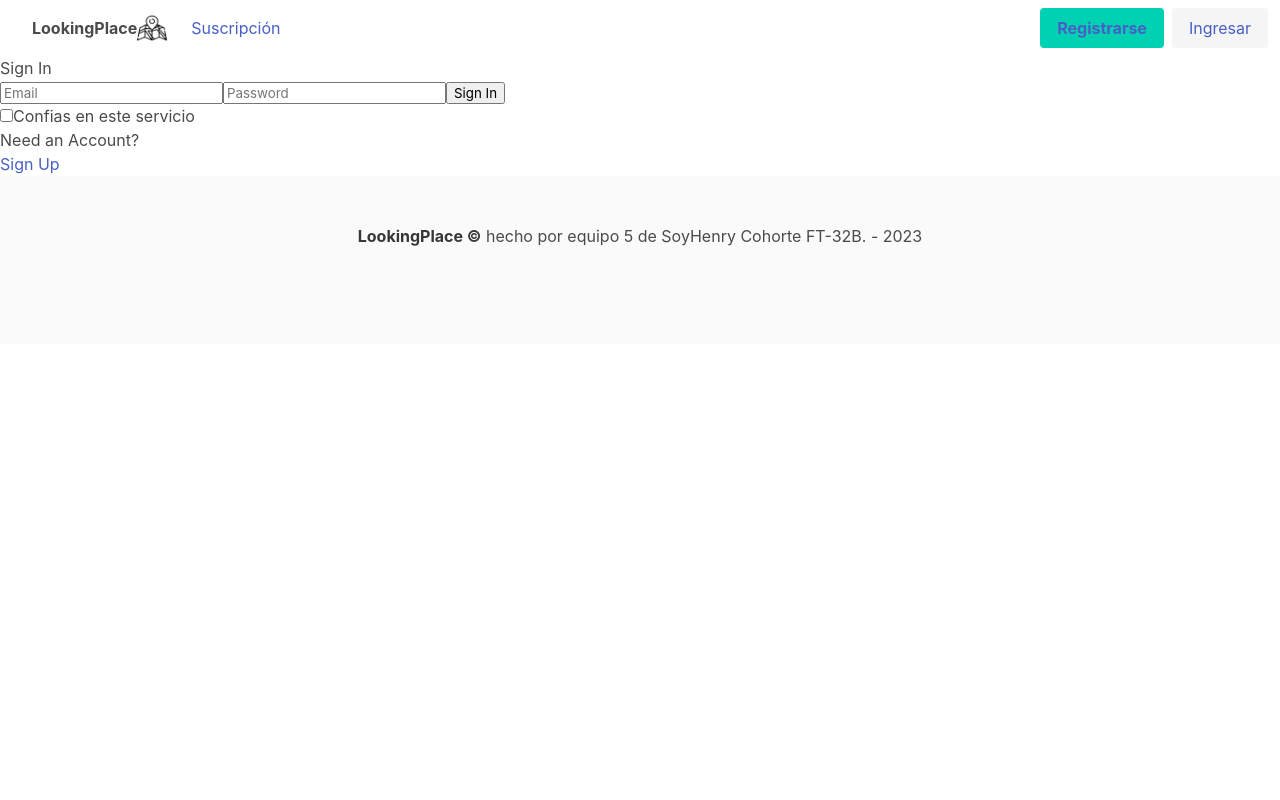
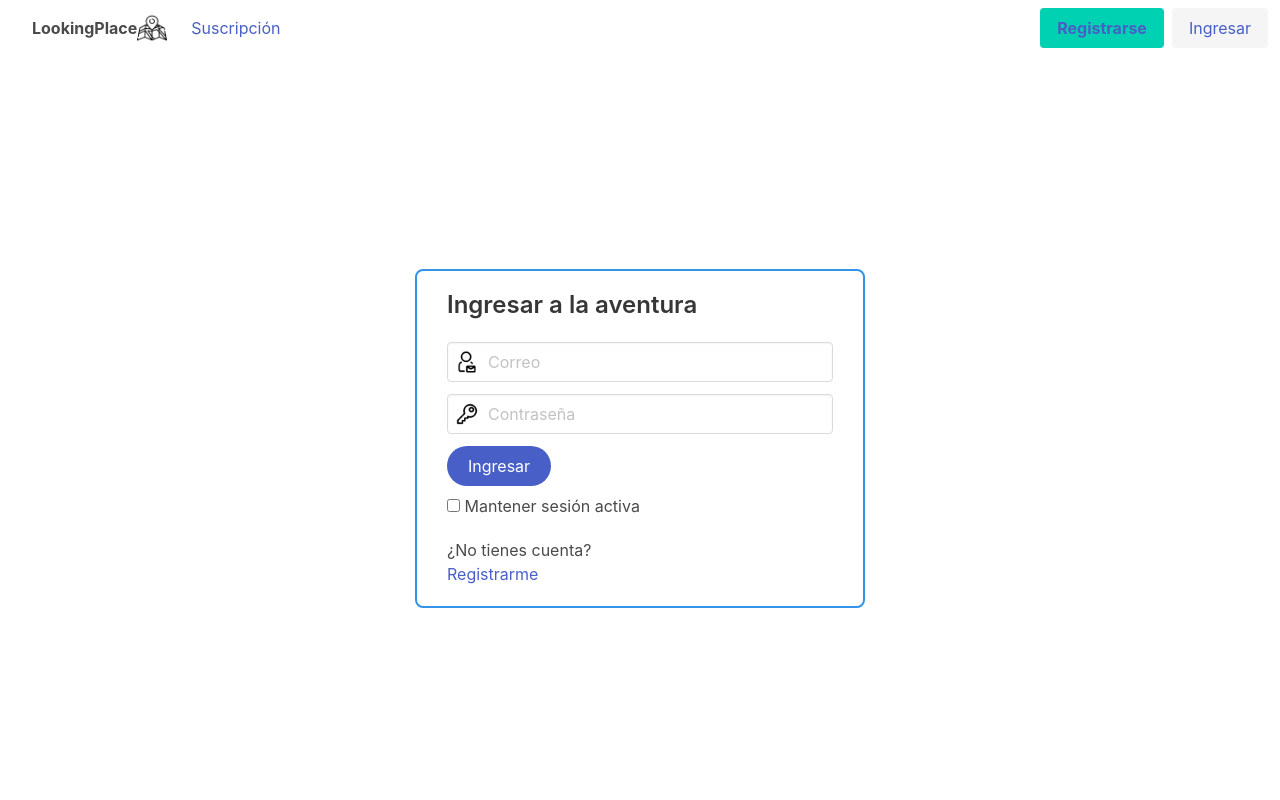
Before and after one commit to felduque/lookingplace, a React (Vite) app in the folder client/: page /login in a window 1280 px wide. Shown: the top 800 px of the page. Built offline with nearby package versions, Linux system fonts and the light colour scheme.

Commit message:
Estilos en login, register y cambios de class por className

```diff
--- /dev/null
+++ b/client/src/components/Acceso/Sign In/Login.css
@@ -0,0 +1,30 @@
+.container-login {
+    display: flex;
+    justify-content: center;
+    align-items: center;
+    height: 100vh; /* para ocupar toda la altura de la pantalla */
+    width: 100vw;
+  }
+.icon-login {
+    width: 60%;
+    height: 60%;
+    margin-left: 8px;
+    margin-top: 5px;
+}
+.error-messg-server {
+    color: rgb(202, 27, 27);
+}
+.form-container-login {
+    width: 450px;
+    margin-top: 15px;
+    margin-bottom: 50px;
+    border: solid 2px rgb(50, 147, 232);
+    border-radius: 8px;
+    padding: 20px 30px;
+}
+.activated-session {
+    margin-top: 8px;
+}
+.new-account {
+    margin-top: 20px;
+}
--- a/client/src/components/Acceso/Sign In/Login.jsx
+++ b/client/src/components/Acceso/Sign In/Login.jsx
@@ -2,6 +2,9 @@ import React, { useEffect, useState } from "react";
 import { Link, useNavigate, useLocation } from "react-router-dom";
 import useAuth from "../../ProtectRoute/useAuth";
 import axios from "axios";
+import usermailIcon from '../../../assets/usermail-login.png';
+import userPasswordIcon from '../../../assets/key-login.png';
+import "./Login.css";
 
 //const LOGIN_URL = "/client/login";
 
@@ -43,13 +46,13 @@ export default function Login() {
       navigate(from, { replace: true });
     } catch (err) {
       if (!err?.response) {
-        setErrMsg("No Server Response");
+        setErrMsg("Sin respuesta del servidor");
       } else if (err.response?.status === 400) {
-        setErrMsg("Missing email or Password");
+        setErrMsg("Correo o contraseñas incorrecta");
       } else if (err.response?.status === 401) {
-        setErrMsg("Unauthorized");
+        setErrMsg("Bienvenido");
       } else {
-        setErrMsg("Login Failed");
+        setErrMsg("Error al ingresar");
       }
     }
   };
@@ -64,46 +67,69 @@ export default function Login() {
 
   return (
     <>
+    <div className="container-page-login">
+    <div className="container-login">
+    <div className="form-container-login">
       <section>
-        <p>{errMsg}</p>
-        <h1>Sign In</h1>
+        <div className="error-messg-server">{errMsg}</div>
+
+        <div class='title is-4 is-spaced'>Ingresar a la aventura</div>
         <form onSubmit={handleSubmit}>
+        <div class="field">
+        <p className="control has-icons-left">
           <input
             type="email"
             id="emailname"
-            placeholder="Email"
+            className="input"
+            placeholder="Correo"
             autoComplete="off"
             onChange={(e) => setEmail(e.target.value)}
             value={email}
             required
           />
+          <span className="icon is-small is-left">
+            <i className="fas fa-user"><img src={usermailIcon} className='icon-login' /></i>
+          </span>
+        </p>
+        </div>
+        <div class="field">
+        <p className="control has-icons-left">
           <input
             type="password"
             id="passwordLogin"
-            placeholder="Password"
+            className="input"
+            placeholder="Contraseña"
             autoComplete="off"
             onChange={(e) => setPassword(e.target.value)}
             value={password}
             required
           />
-          <button>Sign In</button>
-          <div>
+          <span className="icon is-small is-left">
+            <i className="fas fa-user"><img src={userPasswordIcon} className='icon-login' /></i>
+          </span>
+        </p>
+        </div>
+          <button class='button is-link is-rounded'>Ingresar</button>
+          <div className="activated-session">
             <input
               type="checkbox"
               id="persist"
               onChange={togglePersist}
               checked={persist}
             />
-            <label>Confias en este servicio</label>
+            <label > Mantener sesión activa</label>
           </div>
         </form>
-        <p>
-          Need an Account? <br />
+        <p className="new-account">
+          ¿No tienes cuenta? <br />
           <span>
-            <Link to="/register">Sign Up</Link>
+            <Link to="/register">Registrarme</Link>
           </span>
         </p>
       </section>
+      </div>
+      </div>
+      </div>
     </>
   );
 }
--- a/client/src/components/Acceso/Sign In/PersistLogin.jsx
+++ b/client/src/components/Acceso/Sign In/PersistLogin.jsx
@@ -34,7 +34,7 @@ const PersistLogin = () => {
   }, [isLoading]);
 
   return (
-    <>{!persist ? <Outlet /> : isLoading ? <p>Loading...</p> : <Outlet />}</>
+    <>{!persist ? <Outlet /> : isLoading ? <p>Cargando...</p> : <Outlet />}</>
   );
 };
 
--- a/client/src/components/Acceso/Sign In/Users.jsx
+++ b/client/src/components/Acceso/Sign In/Users.jsx
@@ -35,7 +35,7 @@ const Users = () => {
 
   return (
     <article>
-      <h2>Users List</h2>
+      <h2>Listado de Usuarios</h2>
       {users?.length ? (
         <ul>
           {users.map((user, i) => (
@@ -43,7 +43,7 @@ const Users = () => {
           ))}
         </ul>
       ) : (
-        <p>No users to display</p>
+        <p>No hay usuarios para mostrar</p>
       )}
     </article>
   );
--- a/client/src/components/Acceso/Sign Up/SignUp.css
+++ b/client/src/components/Acceso/Sign Up/SignUp.css
@@ -3,19 +3,19 @@
     justify-content: center;
     align-items: center;
     height: 120vh; /* para ocupar toda la altura de la pantalla */
-    margin-top: 15px;
-    margin-bottom: 15px;
-    border:solid 2px rgb(50, 147, 232);
-    border-radius: 8px;
-    width: 50%
+    width: 100vw;
+
   }
 .space-between-inputs {
     margin-bottom: 15px;
 }
 .form-container {
     width: 450px;
-    margin-top: 100px;
+    margin-top: 50px;
     margin-bottom: 50px;
+    border: solid 2px rgb(50, 147, 232);
+    border-radius: 8px;
+    padding: 20px 30px;
 }
 .space-between-button {
     margin-top: 15px;
--- a/client/src/components/NavBar/NavBar.jsx
+++ b/client/src/components/NavBar/NavBar.jsx
@@ -20,24 +20,24 @@ export default function Navbar() {
     navigate("/");
   };
   return (
-<nav class="navbar" role="navigation" aria-label="main navigation">
-  <div class="navbar-brand space-margin-left
+<nav className="navbar" role="navigation" aria-label="main navigation">
+  <div className="navbar-brand space-margin-left
 ">
-  <Link to="" class="navbar-item">
+  <Link to="" className="navbar-item">
     <strong>LookingPlace</strong>
   <img src={mapIcon} width="30" height="20"/>
   </Link>
-    <a role="button" class="navbar-burger" aria-label="menu" aria-expanded="false" data-target="navbarBasicExample">
+    <a role="button" className="navbar-burger" aria-label="menu" aria-expanded="false" data-target="navbarBasicExample">
       <span aria-hidden="true"></span>
       <span aria-hidden="true"></span>
       <span aria-hidden="true"></span>
     </a>
   </div>
 
-  <div id="navbarBasicExample" class="navbar-menu">
-    <div class="navbar-start">
+  <div id="navbarBasicExample" className="navbar-menu">
+    <div className="navbar-start">
 
-      <a class="navbar-item">
+      <a className="navbar-item">
         <Link to="/suscribe">
           Suscripción
         </Link>
@@ -45,46 +45,46 @@ export default function Navbar() {
 
     </div>
 
-    <div class="navbar-end">
-      <div class="navbar-item">
-        <div class="buttons">
+    <div className="navbar-end">
+      <div className="navbar-item">
+        <div className="buttons">
 
 
           {
             // Poner ! en auth para testear paneles sin iniciar sesión
           auth?.email ? (
-          <div class="navbar-item has-dropdown is-hoverable space-margin-right
+          <div className="navbar-item has-dropdown is-hoverable space-margin-right
           ">
-              <a class="navbar-link">
+              <a className="navbar-link">
                  <img src={userIcon} width='30' height='40' />
               </a>
 
-            <div class="navbar-dropdown">
-               <a class="navbar-item">
+            <div className="navbar-dropdown">
+               <a className="navbar-item">
                  Mi perfil
                </a>
-               <a class="navbar-item">
+               <a className="navbar-item">
                  <Link to="/createProperty">
                    Publicar propiedad
                  </Link>
                </a>
-               <a class="navbar-item">
+               <a className="navbar-item">
                  Favoritos
                </a>
-               <hr class="navbar-divider"/>
-               <a class="navbar-item" onClick={signOut}>
+               <hr className="navbar-divider"/>
+               <a className="navbar-item" onClick={signOut}>
                  Salir
                </a>
             </div>
           </div>
            ) : (
             <div>
-               <a class="button is-primary" to='/register'>
+               <a className="button is-primary" to='/register'>
                 <Link to="/register">
                   <strong>Registrarse</strong>
                 </Link>
                </a>
-               <a class="button is-light" to='/login'>
+               <a className="button is-light" to='/login'>
                <Link to="/login">Ingresar</Link>
                </a>
             </div>
```
Also changed, not shown: client/src/components/Acceso/Sign Up/SignUp.jsx (+14 -14 lines), client/src/assets/key-login.png (added), client/src/assets/usermail-login.png (added).
